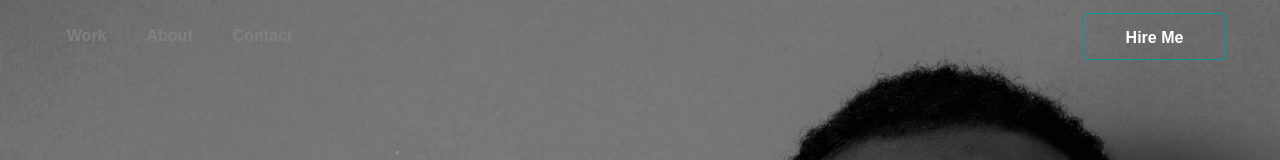
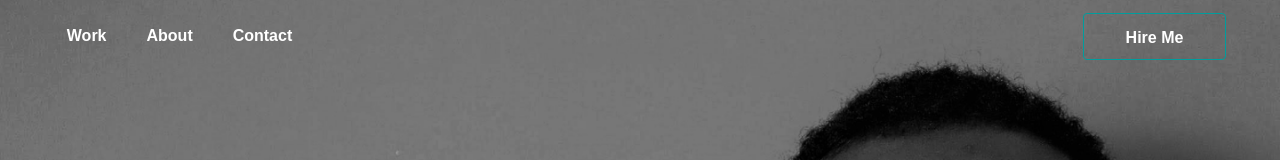
Before and after one commit to jydoskey/personal-portfolio-website, a Vue app: page / in a window 1280 px wide. Shown: the top 160 px of the page. Built offline with nearby package versions, Linux system fonts and the light colour scheme; a web font is replaced by a local one.

Commit message:
updated navigation settings

```diff
--- a/src/components/nav/Navigation.vue
+++ b/src/components/nav/Navigation.vue
@@ -94,7 +94,6 @@
       display: flex;
       position: sticky;
       top: 0;
-      justify-content: flex-end;
       margin-bottom: 1.5rem;
     }
 
@@ -114,6 +113,7 @@
 
     .app-navigation__body {
       margin: 1.5rem;
+      display: flex;
     }
 
     .main-nav-links {
@@ -148,7 +148,7 @@
     .main-nav-link {
       display: inline-block;
       text-decoration: none;
-      color: grey;
+      color: white;
       font-size: $fontSize-lg;
       font-weight: $semi-bold;
       line-height: 1.5;
```
